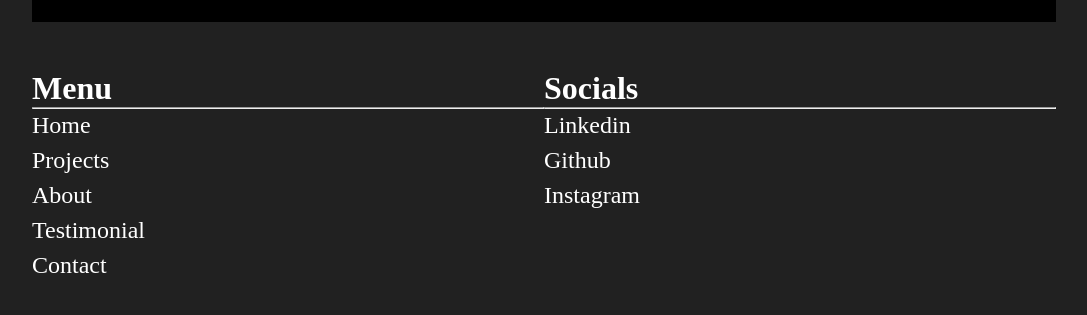
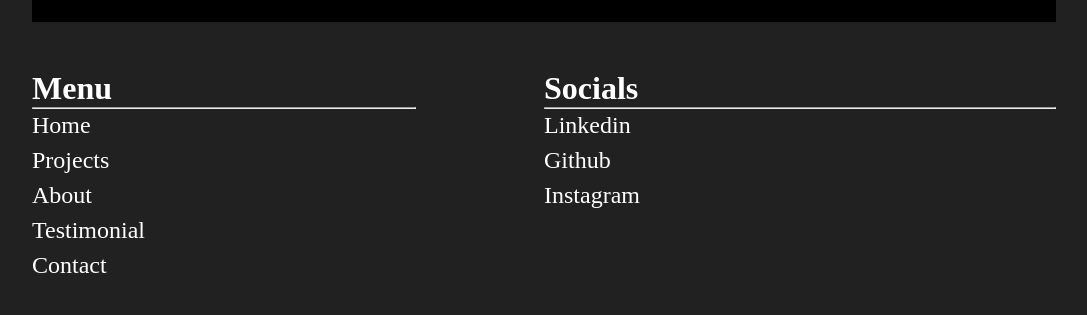
Before and after one commit to MaybeJod/v.0.1_portfolio, a React (Vite) app: page / in a window 1280 px wide. Shown: the part 4316-4631 px from the top of the page, without its empty margins (96-1183 px from the left). Built offline with nearby package versions, Linux system fonts and the light colour scheme.

Commit message:
style: responsive footer links

```diff
--- a/src/Pages/LandingPage.css
+++ b/src/Pages/LandingPage.css
@@ -461,6 +461,10 @@ footer {
 		#footerTop {
 			display: flex;
 			justify-content: space-between;
+			flex-direction: column;
+			align-items: center;
+			gap: 2rem;
+			margin-bottom: 3rem;
 			#footerMenu {
 				h3 {
 					font-size: 2rem;
@@ -844,12 +848,15 @@ footer {
 			#footerTop {
 				display: flex;
 				justify-content: space-between;
+				flex-direction: row;
+				margin-bottom: 0rem;
+				align-items: normal;
 				#footerMenu {
 					h3 {
 						font-size: 2rem;
 					}
 					hr {
-						width: 40dvw;
+						width: 30dvw;
 					}
 					ul {
 						padding-left: 0;
```
